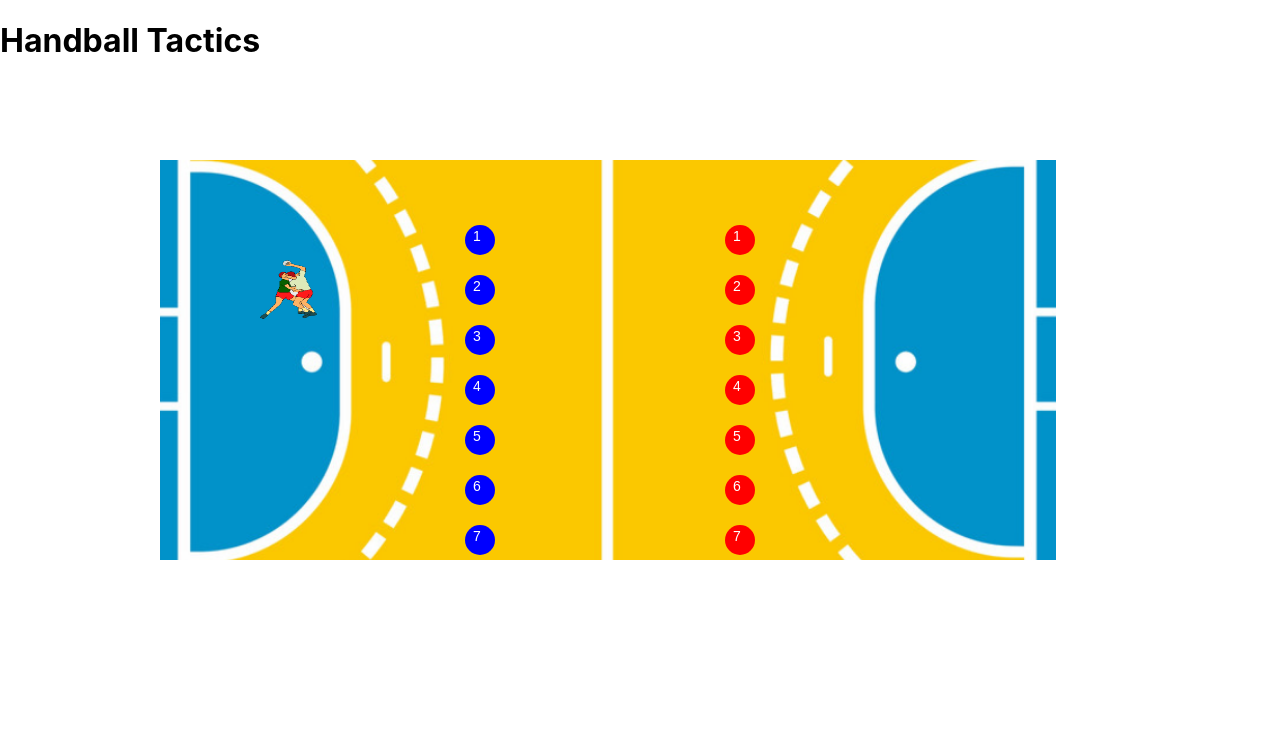
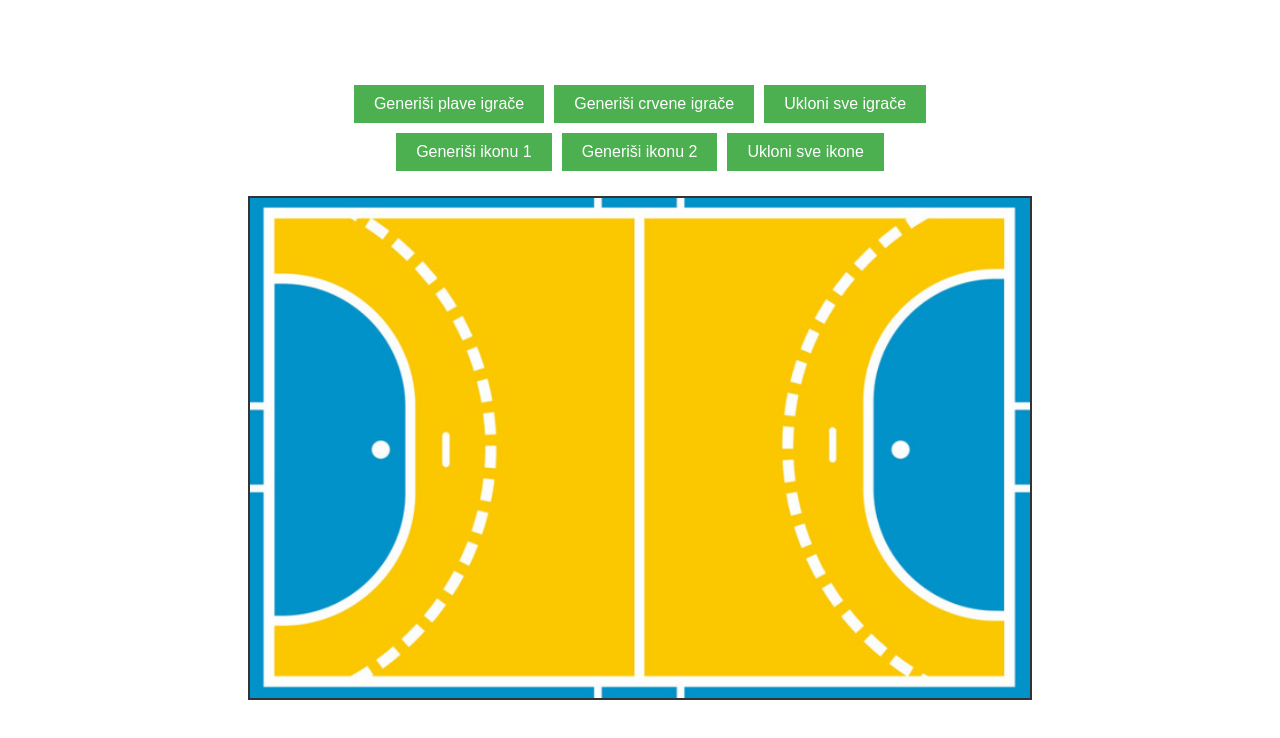
Before and after one commit to DeVuDeveloper/handball-coach, a React (Create React App) app: page / in a window 1280 px wide. Shown: the top 738 px of the page. Built offline with nearby package versions, Linux system fonts and the light colour scheme.

Commit message:
add buttons for generating icons and players

```diff
--- a/src/App.js
+++ b/src/App.js
@@ -4,7 +4,6 @@ import HandballCourt from './components/HandballCourt';
 const App = () => {
   return (
     <div>
-      <h1>Handball Tactics</h1>
       <HandballCourt />
     </div>
   );
--- a/src/components/HandballCourt.css
+++ b/src/components/HandballCourt.css
@@ -1,12 +1,38 @@
 
   .handball-court-container {
     width: 70%;
-    height: 50%;
-    position: absolute;
-    top: 10rem;
-    left: 10rem;
+    height: 35%;
+
     background-image: url("../assets/court.png");
     background-size: cover;
     background-repeat: no-repeat;
     background-position: center;
   }
+
+  .container {
+    display: flex;
+    padding: 5rem;
+    justify-content: center;
+    align-items: center;
+    flex-direction: column;
+
+  }
+
+  .container button {
+    margin: 5px;
+    padding: 10px 20px;
+    font-size: 16px;
+    background-color: #4caf50;
+    color: white;
+    border: none;
+    cursor: pointer;
+  }
+
+  .handball-court-container {
+    margin-top: 20px;
+    text-align: center;
+  }
+
+  .Stage {
+    border: 2px solid #333;
+  }
--- a/src/components/HandballCourt.js
+++ b/src/components/HandballCourt.js
@@ -2,8 +2,8 @@ import React, { useState, useEffect } from 'react';
 import { Stage, Layer, Circle, Text, Line, Arrow, Transformer } from 'react-konva';
 import './HandballCourt.css';
 import p1Image from '../assets/p1.png';
+import p2Image from '../assets/p2.png';
 import URLImage from './URLImage';
-
 
 const HandballCourt = () => {
   const [players, setPlayers] = useState([]);
@@ -12,6 +12,8 @@ const HandballCourt = () => {
   const [selectedAnnotationIndex, setSelectedAnnotationIndex] = useState(null);
   const playerRadius = 15;
   const ballRadius = 7;
+  const iconWidth = 100;
+  const iconHeight = 100;
 
   const generatePlayers = (color) => {
     const offset = 20;
@@ -91,36 +93,60 @@ const HandballCourt = () => {
     setAnnotations(updatedAnnotations);
   };
 
-  const iconWidth = 60; // Adjust this to your desired width
-  const iconHeight = 60; // Adjust this to your desired height
-
-  const handleImageDrag = (e) => {
-    console.log('Image Dragged');
+  const handleImageDrag = (e, src) => {
     const stage = e.target.getStage();
     const position = stage.getPointerPosition();
     const newAnnotations = [...annotations];
     newAnnotations.push({
       type: 'image',
-      image: p1Image,
+      image: src,
       x: position.x - iconWidth / 2,
       y: position.y - iconHeight / 2,
     });
     setAnnotations(newAnnotations);
   };
 
-  useEffect(() => {
-    const bluePlayers = generatePlayers('blue');
-    const redPlayers = generatePlayers('red');
-    setPlayers([...bluePlayers, ...redPlayers]);
-  }, []);
+  const handleGeneratePlayers = (color) => {
+    const newPlayers = generatePlayers(color);
+    setPlayers((prevPlayers) => [...prevPlayers, ...newPlayers]);
+  };
+
+  const handleGenerateIcon = (src, x, y) => {
+    const newAnnotations = [...annotations];
+    newAnnotations.push({
+      type: 'image',
+      image: src,
+      x: x - iconWidth / 2,
+      y: y - iconHeight / 2,
+    });
+    setAnnotations(newAnnotations);
+  };
+
+  const handleRemoveAllPlayers = () => {
+    setPlayers([]);
+  };
+
+  const handleRemoveAllIcons = () => {
+    setAnnotations([]);
+  };
 
   return (
-    <div className="handball-court-container">
+    <section class="container">
+<div>
+      <button onClick={() => handleGeneratePlayers('blue')}>Generiši plave igrače</button>
+      <button onClick={() => handleGeneratePlayers('red')}>Generiši crvene igrače</button>
+      <button onClick={handleRemoveAllPlayers}>Ukloni sve igrače</button>
+    </div><div>
+        <button onClick={() => handleGenerateIcon(p1Image, 100, 100)}>Generiši ikonu 1</button>
+        <button onClick={() => handleGenerateIcon(p2Image, 200, 200)}>Generiši ikonu 2</button>
+        <button onClick={handleRemoveAllIcons}>Ukloni sve ikone</button>
+      </div><div className="handball-court-container">
+
         <Stage width={800} height={500} className="Stage" onClick={handleStageClick}>
           <Layer>
             {players.map((player, index) => (
+              <React.Fragment key={`player_${index}`}>
                 <Circle
-              key={index}
                   x={player.x}
                   y={player.y}
                   radius={player.radius}
@@ -128,92 +154,46 @@ const HandballCourt = () => {
                   className={`Player ${selectedPlayerIndex === index ? 'Selected' : ''}`}
                   draggable
                   onDragEnd={(e) => handlePlayerDrag(index, e)}
-              onClick={(e) => handlePlayerClick(index, e)}
-            />
-          ))}
-
-<URLImage
-            src={p1Image}
-            x={100} // initial x position
-            y={100} // initial y position
-            width={iconWidth}
-            height={iconHeight}
-            draggable
-            onDragEnd={handleImageDrag}
-          />
-
-          {players.map((player, index) => (
+                  onClick={(e) => handlePlayerClick(index, e)} />
                 <Text
-              key={index}
                   x={player.x - 7}
                   y={player.y - 10}
                   text={player.number.toString()}
                   fontSize={14}
-              fill="white"
-            />
-          ))}
-
-          {players.map((player, index) => (
-            player.hasBall && (
+                  fill="white" />
+                {player.hasBall && (
                   <Circle
-                key={`ball_${index}`}
                     x={player.x}
                     y={player.y - player.radius - ballRadius - 2}
                     radius={ballRadius}
-                fill="black"
-              />
-            )
+                    fill="black" />
+                )}
+              </React.Fragment>
             ))}
 
             {annotations.map((annotation, index) => {
-            if (annotation.type === 'line') {
+              if (annotation.type === 'image') {
                 return (
-                <React.Fragment key={`annotation_${index}`}>
-                  <Line
-                    points={annotation.points}
-                    stroke={annotation.color}
-                    strokeWidth={2}
-                    onClick={() => handleAnnotationClick(index)}
-                    onContextMenu={(e) => handleAnnotationContextMenu(e, index)}
-                  />
-                  {selectedAnnotationIndex === index && (
-                    <Transformer
-                      nodes={[annotation]}
-                      anchorStroke="black"
-                      borderStroke="black"
-                      rotateEnabled={false}
-                    />
-                  )}
-                </React.Fragment>
-              );
-            } else if (annotation.type === 'arrow') {
-              return (
-                <React.Fragment key={`annotation_${index}`}>
-                  <Arrow
-                    points={annotation.points}
-                    stroke={annotation.color}
-                    strokeWidth={2}
-                    pointerLength={10}
-                    pointerWidth={10}
-                    onClick={() => handleAnnotationClick(index)}
-                    onContextMenu={(e) => handleAnnotationContextMenu(e, index)}
-                  />
-                  {selectedAnnotationIndex === index && (
-                    <Transformer
-                      nodes={[annotation]}
-                      anchorStroke="black"
-                      borderStroke="black"
-                      rotateEnabled={false}
-                    />
-                  )}
-                </React.Fragment>
+                  <URLImage
+                    key={index}
+                    src={annotation.image}
+                    x={annotation.x}
+                    y={annotation.y}
+                    width={iconWidth}
+                    height={iconHeight}
+                    draggable
+                    onDragEnd={handleImageDrag} />
                 );
               }
+
               return null;
             })}
+
           </Layer>
         </Stage>
+
       </div>
+      </section>
   );
 };
 
```
Also changed, not shown: src/assets/p2.png (added). Lines whose indentation alone changed are shown as unchanged.
